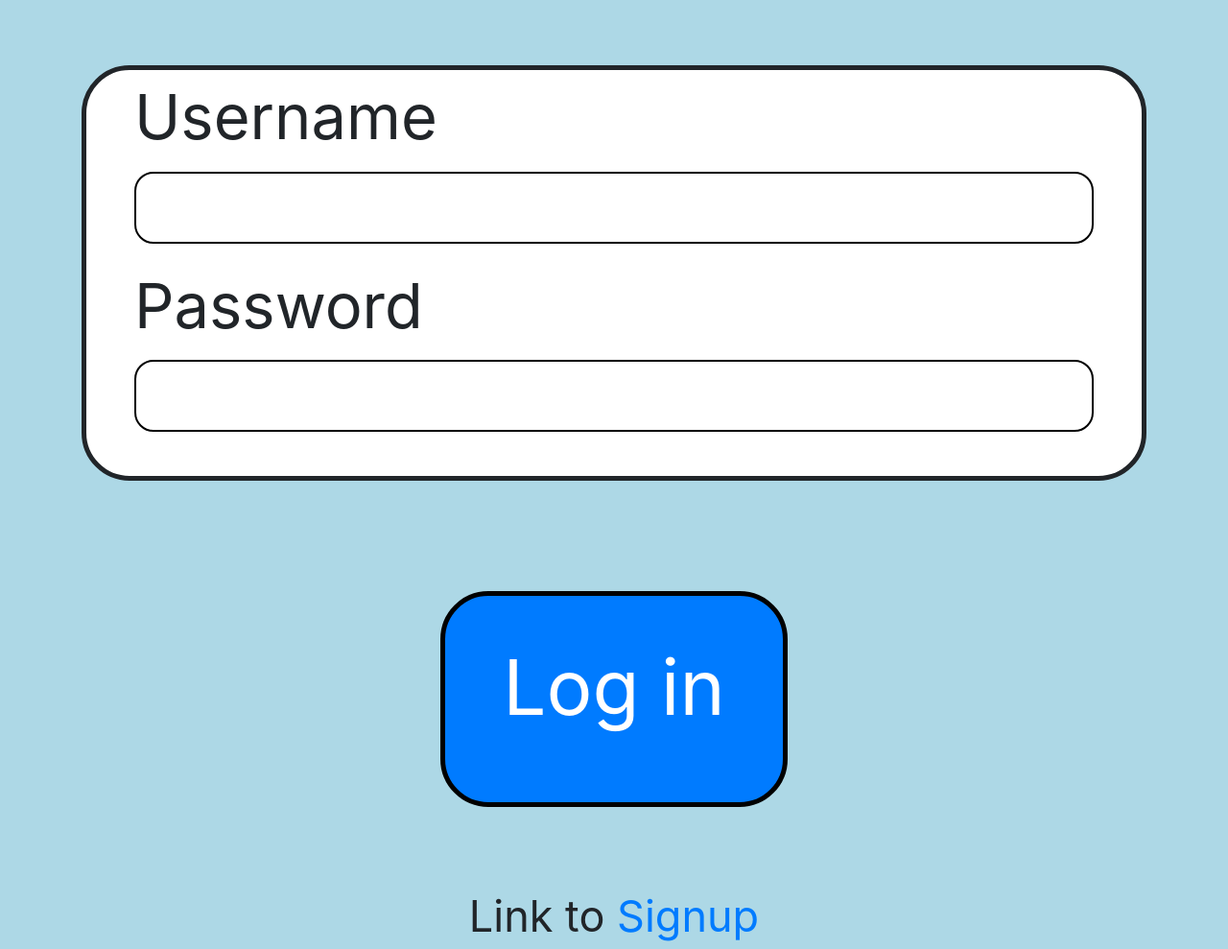
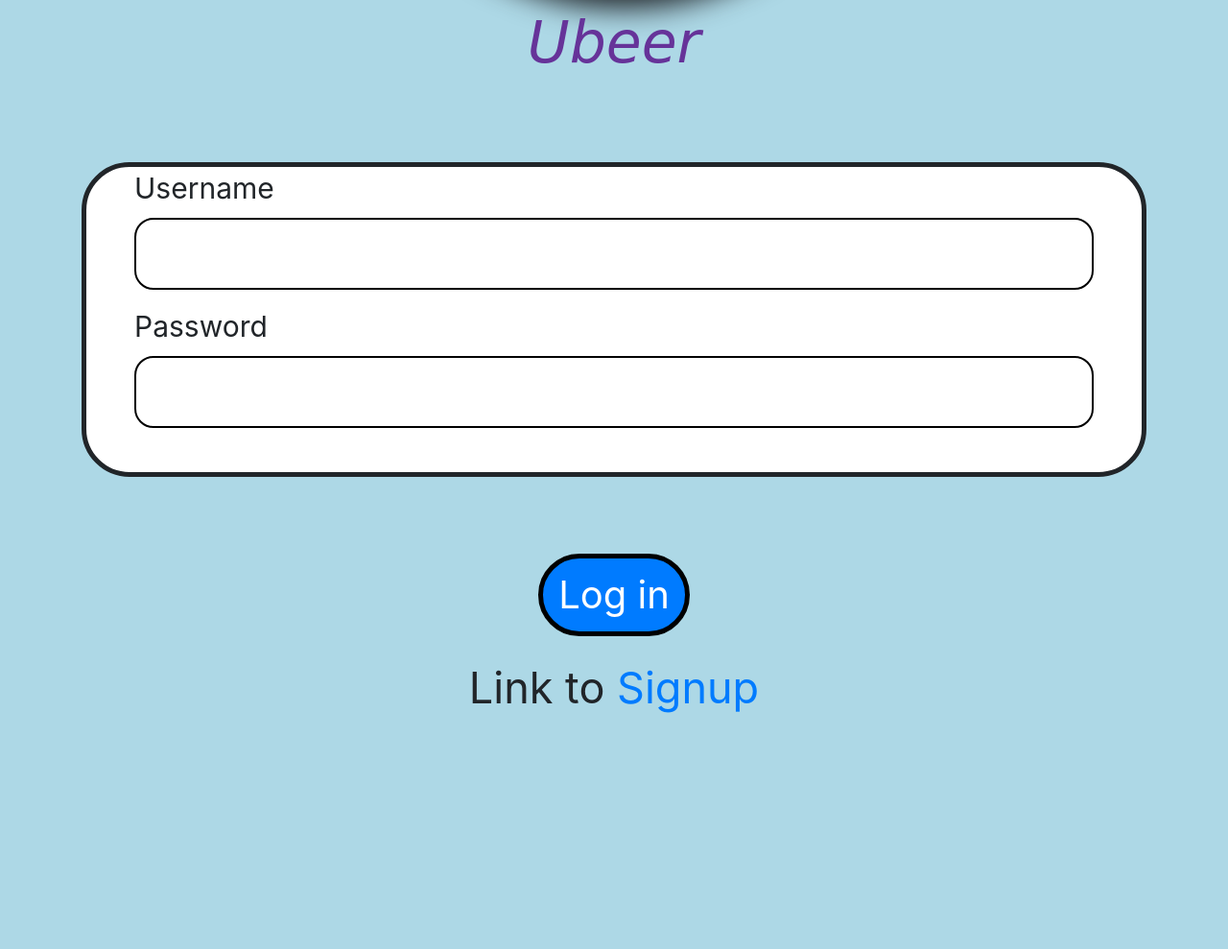
Before and after one commit to alexisjvaldes/UBeer, a Django app: page /login/ in a window 1280 px wide. Shown: the part 652-1641 px from the top of the page at 96% size. After the commit the page ends 1395 px from the top, so only its background shows below. Run offline with Django 3.2, Linux system fonts and the light colour scheme; parts of the project's set-up code (start-up, migrations or seed data) failed here and were passed over; some libraries are stand-ins or nearby versions.

Commit message:
some css changes

```diff
--- a/static/custom/home.css
+++ b/static/custom/home.css
@@ -1,6 +1,6 @@
 .login {
     background-color: lightblue;
-    margin-top: 150px;
+    margin-top: 75px;
 }
 
 .loginLogo {
@@ -8,12 +8,15 @@
     border-width: 5px;
     border-radius: 50%;
     box-shadow: 10px 10px 30px;
+    max-width: 100%;
+    height: 45vw;
+    width: 45vw;
 }
 
 .loginName {
     margin-bottom: 80px;
     text-align: center;
-    font-size: 120px;
+    font-size: 60px;
     font-family: cursive;
     font-style: italic;
 }
@@ -29,12 +32,12 @@
 .loginButton {
     margin-top: 40px;
     margin-bottom: 10px;
-    font-size: 80px;
+    font-size: 40px;
     text-align: center;
     border-color: black;
     border-width: 5px;
     border-radius: 50px;
-    padding: 35px 60px 60px 60px;
+    /*padding: 35px 60px 60px 60px;*/
 }
 
 .loginLink {
@@ -43,7 +46,7 @@
 }
 
 .form-group {
-    font-size: 65px;
+    font-size: 30px;
 }
 
 .form-control {
@@ -55,9 +58,30 @@
     font-size: 50px;
 }
 
-/*Medium devices (tablets)*/
-@media screen and (min-width: 768px) and (max-width: 991px) {
+/*Small (landscape phones)*/
+@media screen and (min-width: 576px) {
+    .loginName {
+        color: green;
+    }
+}
+
+/*Medium (tablets)*/
+@media screen and (min-width: 768px) {
     .loginName {
         color: red;
     }
 }
+
+/*Large (desktops)*/
+@media screen and (min-width: 992px) {
+    .loginName {
+        color: white;
+    }
+}
+
+/*Extra Large (large desktops*/
+@media screen and (min-width: 1200px) {
+    .loginName {
+        color: rebeccapurple;
+    }
+}
--- a/templates/login.html
+++ b/templates/login.html
@@ -2,8 +2,9 @@
 
 <!DOCTYPE html>
 <html lang="en">
-    <head>
+<head>
     <meta charset="UTF-8">
+    <meta name="viewport" content="width=device-width, initial-scale=1">
     <title>Ubeer</title>
     <link rel="stylesheet" type="text/css" href="{%  static 'bootstrap/bootstrap.css' %}">
     <link rel="stylesheet" type="text/css" href="{%  static 'custom/home.css' %}">
```
